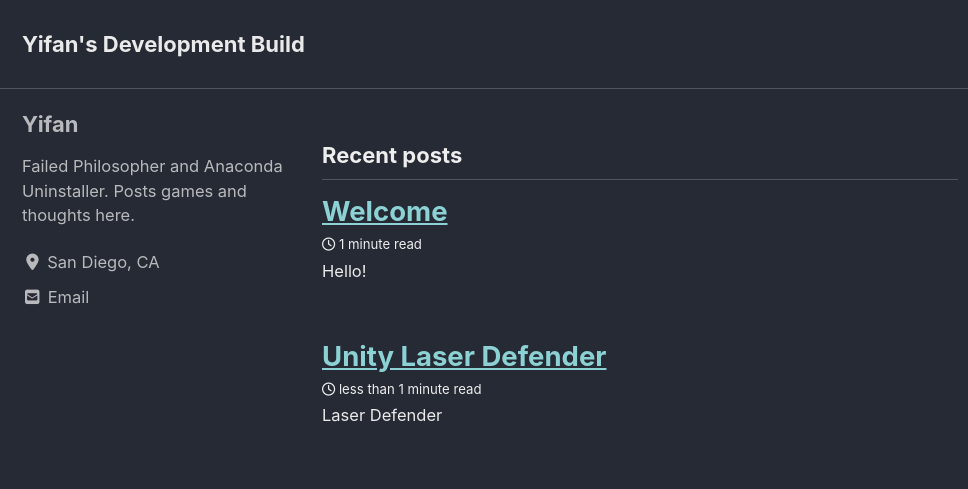
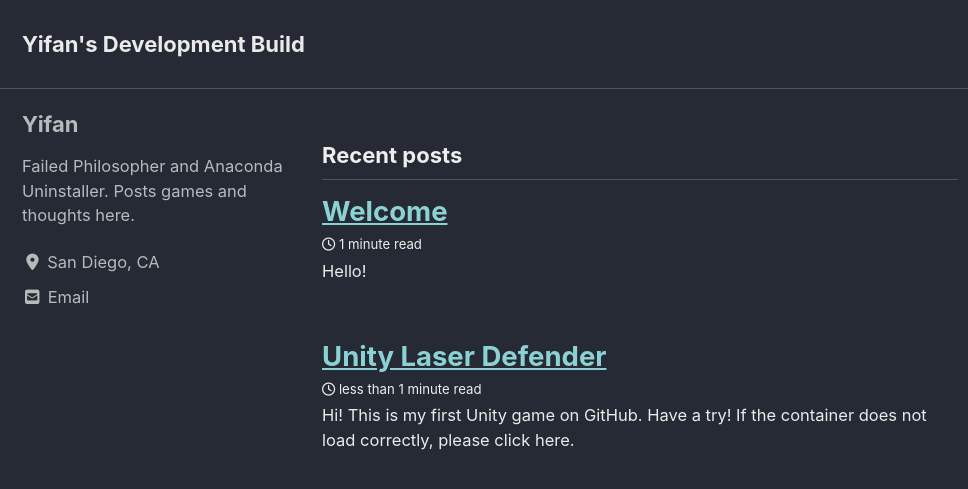
Before and after one commit to taichifox95/taichifox95.github.io, a Jekyll site: the page built from index.html, in a window 1280 px wide and 900 px high. Shown: the top 489 px of the window, without its empty margins (0-968 px from the left). Built offline with Jekyll 4.4.1, drawn with Linux system fonts in a browser that asks for light colours; cached includes are drawn as plain includes; nearby versions of some CDN libraries; the list of posts is cut into pages by our own code.

Commit message:
Update 2020-05-21-laser-defender.md

```diff
--- a/_posts/2020-05-21-laser-defender.md
+++ b/_posts/2020-05-21-laser-defender.md
@@ -9,8 +9,5 @@ tags:
 ---
 
 
-# Laser Defender
-
-## Hi! This is my first Unity game on GitHub. Have a try!
-
+Hi! This is my first Unity game on GitHub. Have a try!
 If the container does not load correctly, please click [here](https://taichifox95.github.io/laser_defender/).
```
